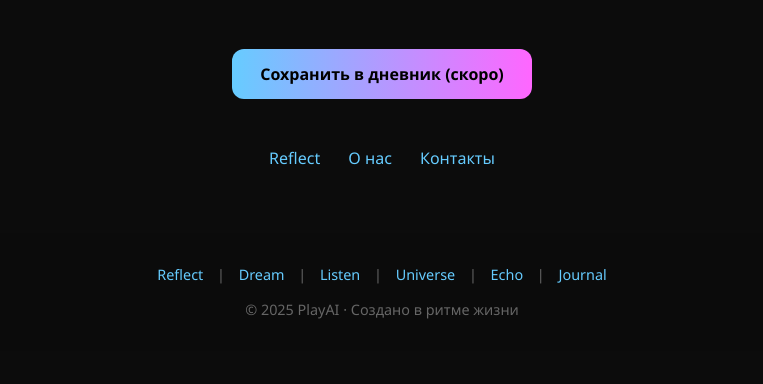
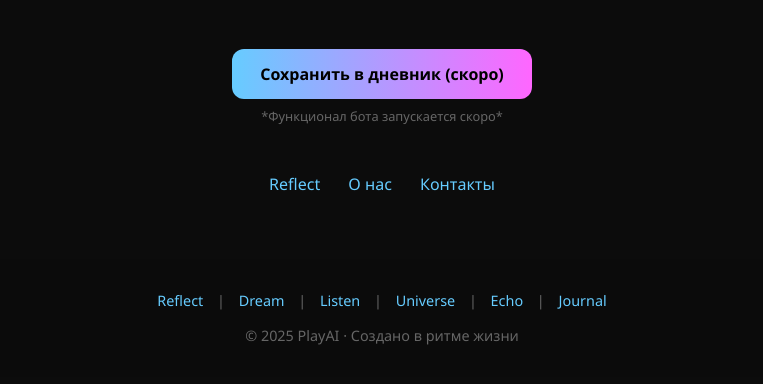
Before and after one commit to Yevhenii1313Ilin/PlayAI.fm-site, a plain HTML site: page reflect/index.html in a window 1280 px wide. Shown: the part 178-562 px from the top of the page, without its empty margins (258-1021 px from the left). Drawn offline with Linux system fonts and the light colour scheme.

Commit message:
Update index.html

```diff
--- a/reflect/index.html
+++ b/reflect/index.html
@@ -75,6 +75,8 @@
 
   <a class="button" href="#">Сохранить в дневник (скоро)</a>
 
+  <p style="font-size: 0.8rem; color: #666; margin-top: 0.5rem;">*Функционал бота запускается скоро*</p>
+
   <nav>
     <a href="/reflect">Reflect</a>
     <a href="/about">О нас</a>
```
